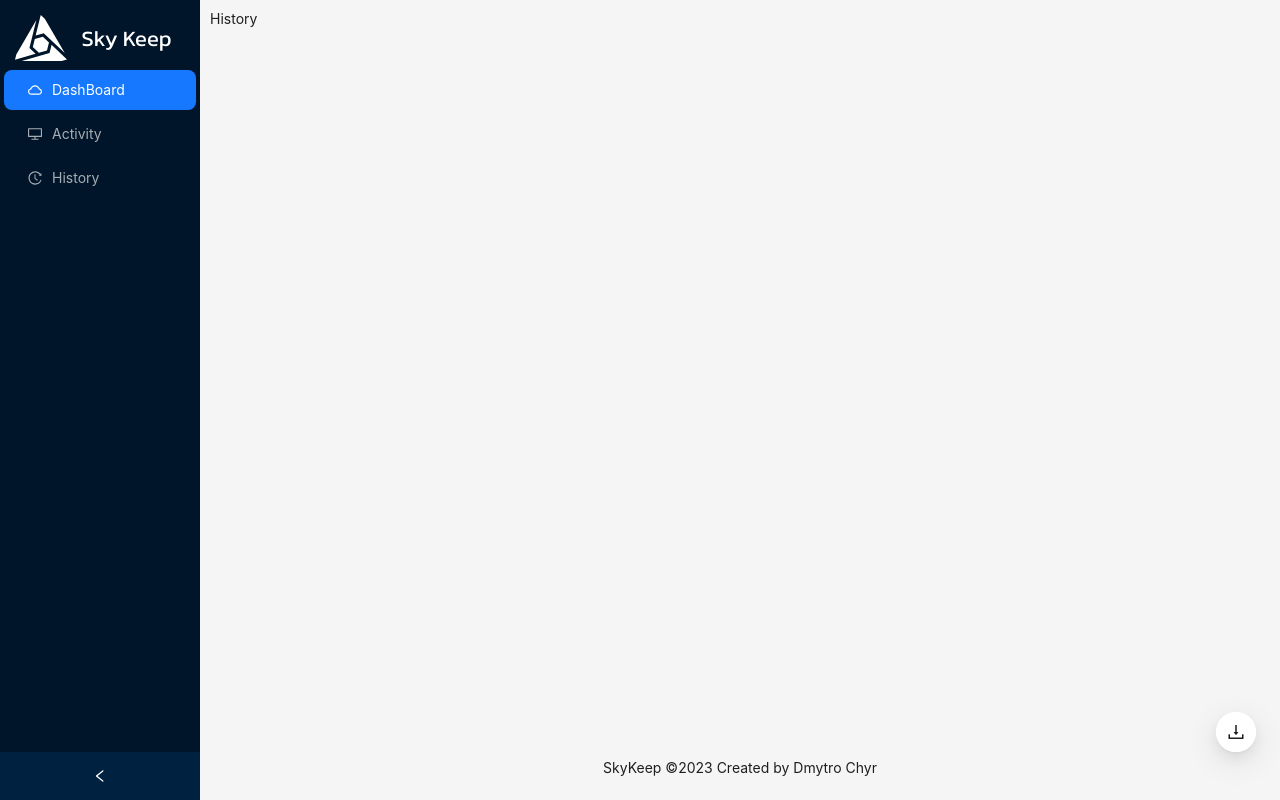
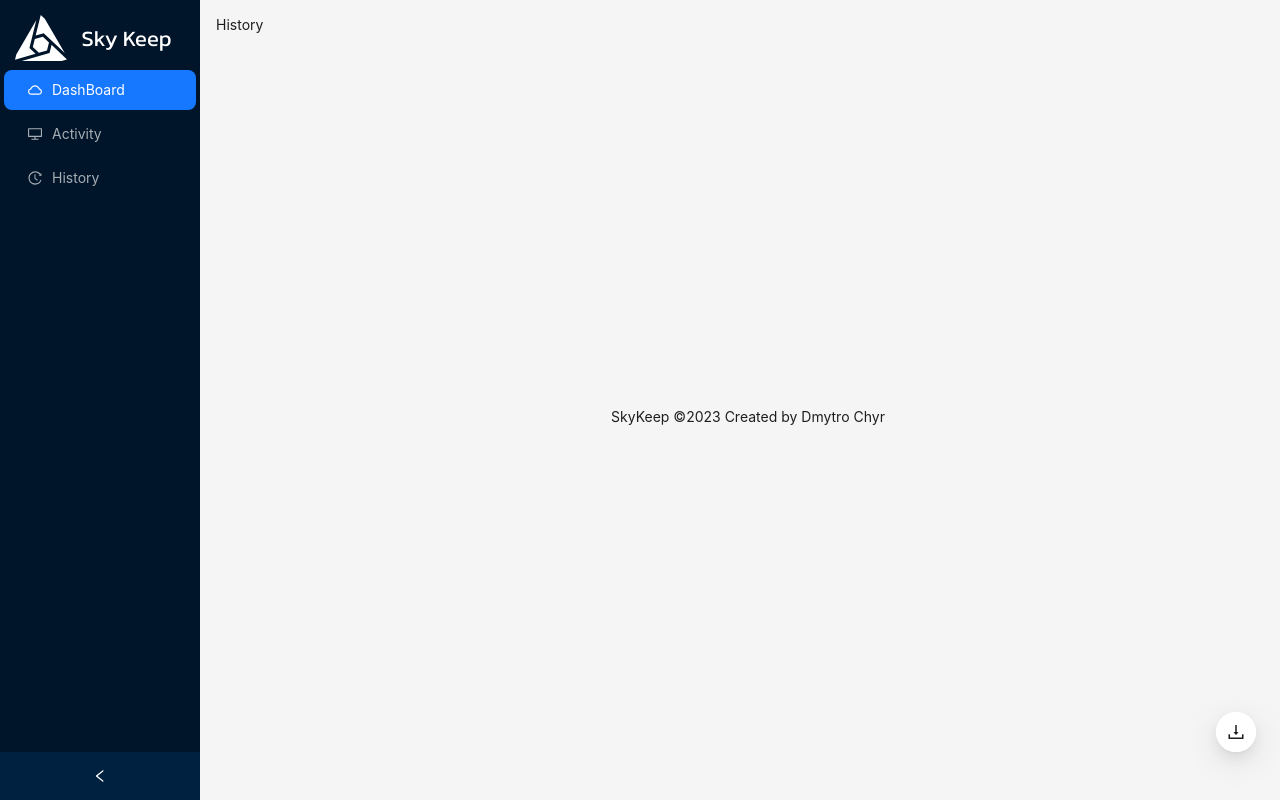
Before and after one commit to Glubin-yep/SkyKeep, a React (Vite) app: page /history in a window 1280 px wide. Built offline with nearby package versions, Linux system fonts and the light colour scheme; no server answers.

Commit message:
Fix css for content component

```diff
--- a/src/components/Content/Content.css
+++ b/src/components/Content/Content.css
@@ -1,4 +1,9 @@
 .content{
     display: grid;
-    margin: 10px;
+    padding-left: 16px;
+    padding-top: 16px;
+    height: 100vh;
+    overflow-y: auto;
+    overflow-x: hidden;
+
 }
--- a/src/components/Content/Content.tsx
+++ b/src/components/Content/Content.tsx
@@ -6,6 +6,8 @@ import History from "./History/History";
 import './Content.css'
 
 const { Content } = Layout;
+const { Footer } = Layout;
+
 
 function ContentLayout() {
 
@@ -18,7 +20,11 @@ function ContentLayout() {
           <Route path="/history" element={<History />} />
         </Routes>
       </Router>
+      <Footer style={{ textAlign: "center" }}>
+        SkyKeep ©2023 Created by Dmytro Chyr
+      </Footer>
     </Content>
+
   );
 }
 
--- a/src/components/MainPage/Main.tsx
+++ b/src/components/MainPage/Main.tsx
@@ -3,18 +3,12 @@ import { Layout } from "antd";
 import Slider from "../Slider/Slider";
 import Content from "../Content/Content";
 
-const { Footer } = Layout;
-
 const App: React.FC = () => {
   return (
     <Layout style={{ minHeight: "100vh" }}>
       <Slider />
-      <Layout>
-        <Content />
-        <Footer style={{ textAlign: "center" }}>
-          SkyKeep ©2023 Created by Dmytro Chyr
-        </Footer>
-      </Layout>
+      <Content />
+
     </Layout>
   );
 };
```
